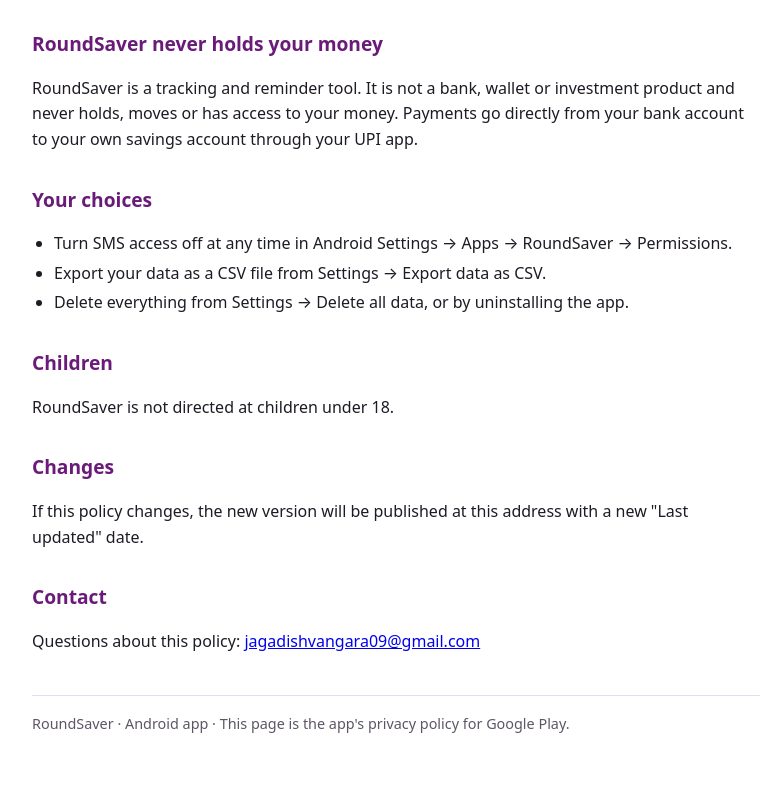
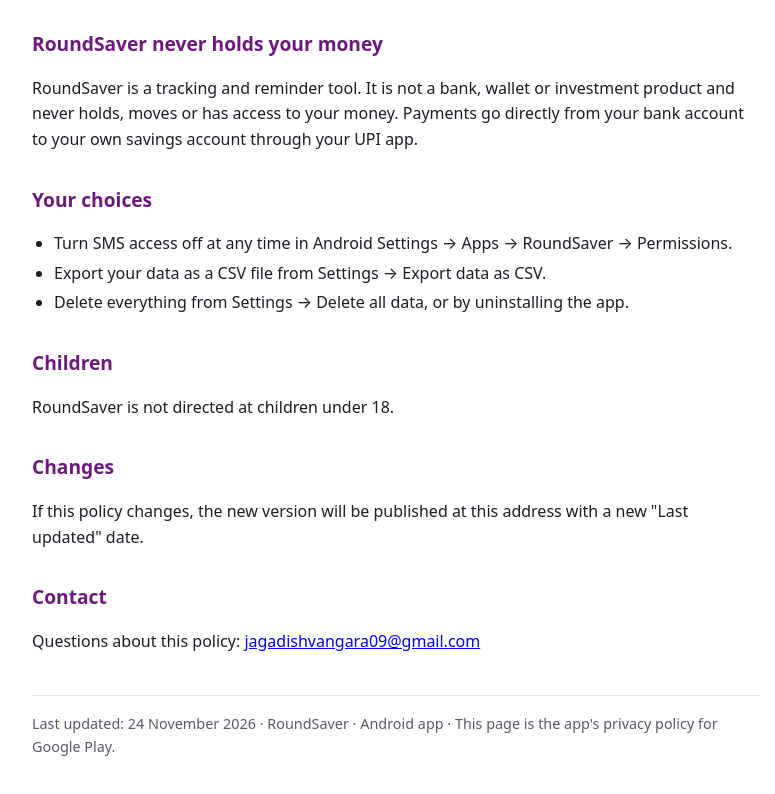
Before and after one commit to jagadishjay/roundsaver-privacy, a plain HTML site: page index.html in a window 1280 px wide. Shown: the part 1885-2679 px from the top of the page, without its empty margins (244-1019 px from the left). Drawn offline with Linux system fonts and the light colour scheme.

Commit message:
Show last-updated date in footer

```diff
--- a/index.html
+++ b/index.html
@@ -102,7 +102,7 @@ access to your money. Payments go directly from your bank account to your own sa
 <h2>Contact</h2>
 <p>Questions about this policy: <a href="mailto:jagadishvangara09@gmail.com">jagadishvangara09@gmail.com</a></p>
 
-<footer>RoundSaver · Android app · This page is the app's privacy policy for Google Play.</footer>
+<footer>Last updated: 24 November 2026 · RoundSaver · Android app · This page is the app's privacy policy for Google Play.</footer>
 </main>
 </body>
 </html>
```
